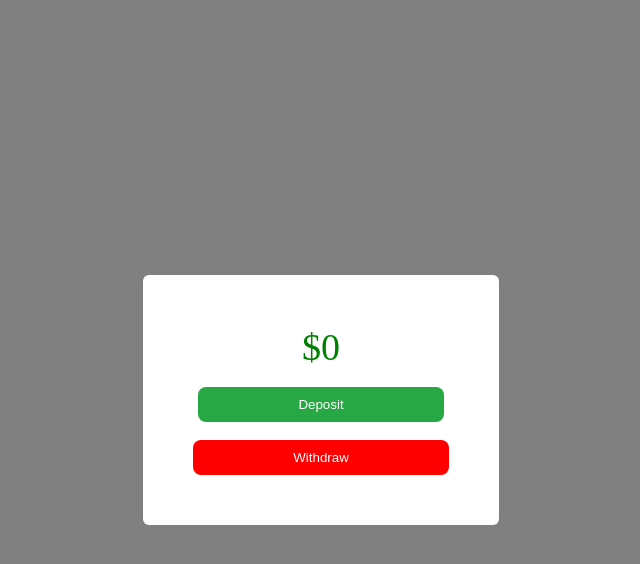
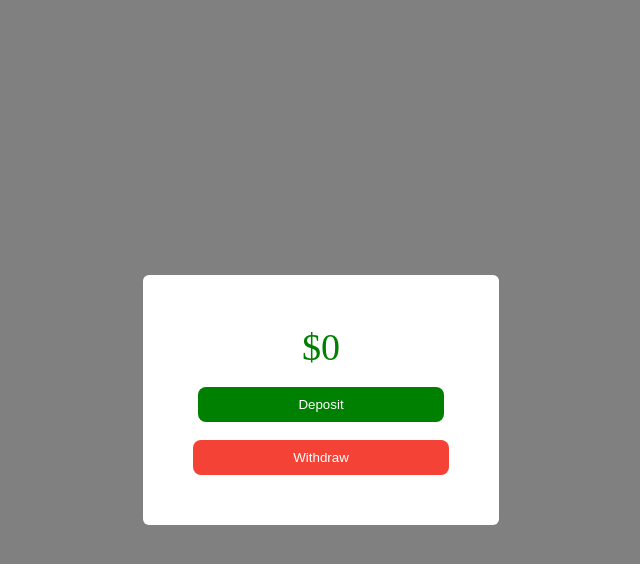
Before and after one commit to screwgauge77/experiment-2, a plain HTML site: page index.html in a window 1280 px wide. In both pictures the pointer is over the button "Deposit". Shown: the whole page, without its empty margins (319-959 px from the left). Drawn offline with Linux system fonts and the light colour scheme.

Commit message:
Update style.css

```diff
--- a/style.css
+++ b/style.css
@@ -43,13 +43,25 @@
     padding: 10px 100px;
     border: none;
     border-radius: 8px;
+    cursor: pointer;
+}
+
+.btn-1:hover{
+    background-color: green;
+    transition: all 1s;
 }
 
 .btn-2{
     color: white;
-    background-color: red;
+    background-color: #f44336;
     padding: 10px 100px;
     border: none;
     border-radius: 8px;
+    cursor: pointer;
 
 }
+
+.btn-2:hover{
+    background-color:red ;
+    transition: all 1s;
+}
```
